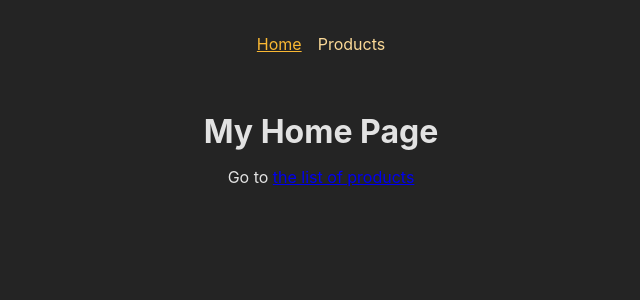
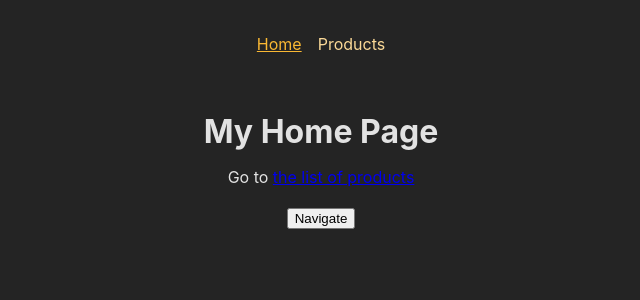
Before and after one commit to dsimplichev/ReactJS---SPA, a React (Create React App) app: page / in a window 1280 px wide. Shown: the top 300 px of the page, without its empty margins (319-959 px from the left). Built offline with nearby package versions, Linux system fonts and the light colour scheme.

Commit message:
Add Navigation handler

```diff
--- a/src/pages/Home.js
+++ b/src/pages/Home.js
@@ -1,10 +1,18 @@
-import { Link } from "react-router-dom"
+import { Link, useNavigate } from "react-router-dom"
 
 function HomePage() {
+   const navigate = useNavigate();
+
+   function navigationHandler() {
+    navigate('/products')
+   }
     return (
         <>
         <h1>My Home Page</h1>
         <p>Go to  <Link to="/products">the list of products</Link></p>
+         <p>
+            <button onClick={navigationHandler}>Navigate</button>
+         </p>
         </>
     )
 }
```
